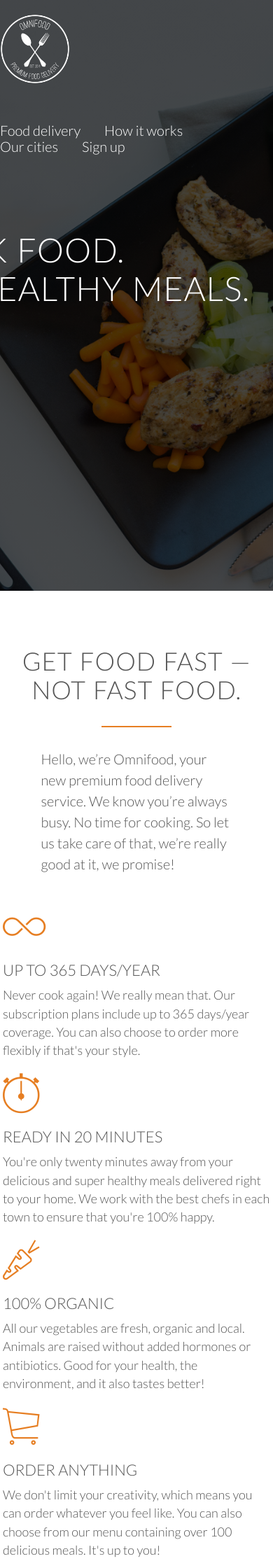
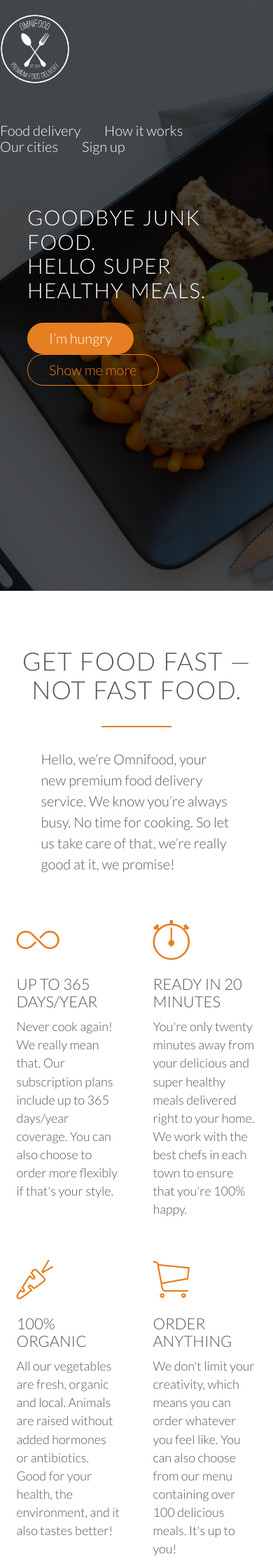
Before and after one commit to aditya-koganti/Omnifood, a PHP site: page / in a window 390 px wide; the page is wider, and only the part inside the window is pictured. Shown: the top 2240 px of that part at 70% size. Run offline with PHP 8.4, Linux system fonts and the light colour scheme; some web fonts are replaced.

Commit message:
responsive-pt-1

```diff
--- a/home.html
+++ b/home.html
@@ -3,7 +3,7 @@
 
 
 <head>
-
+    <meta name="viewport" content="width=device-width, initial-scale=1.0">
     <link rel="stylesheet" type="text/css" href="vendors/css/normalize.css">
     <link rel="stylesheet" type="text/css" href="vendors/css/Grid.css">
     <link rel="stylesheet" type="text/css" href="resources/css/style.css">
--- a/resources/css/style.css
+++ b/resources/css/style.css
@@ -1,5 +1,11 @@
-/*----------COLOR :  #e67e22;
-----------*/
+/*----------COLOR :  #e67e22; ----------*/
+
+
+
+/*-----------------------------------*/
+        /*                 */
+/*-----------------------------------*/
+
 
 
 /*-----------------------------------*/
@@ -212,6 +218,18 @@ header{
     background-attachment: fixed;
 
 }
+/*
+
+h1{
+    margin-top: 0;
+    margin-bottom: 30px;
+    font-size: 240%;
+    color: #fff;
+    letter-spacing: 1px;
+    word-spacing: 3px;
+    font-weight: 300;
+    text-transform:uppercase;
+} */
 
 .hero-top-box{
     position: absolute;
@@ -219,6 +237,24 @@ header{
     top: 50%;
     left: 50%;
     transform: translate(-50%,-50%);
+}
+
+@media screen and (max-width: 500px) {
+    .hero-top-box{
+        width: 80%;
+    }
+    h1{
+        font-size: 150%;
+    }
+    .col{
+        width: 90%;
+        margin: 5%;
+    }
+
+    .col.span-1-of-4{
+        width: 40%;
+        margin: 5%;
+    }
 }
 
 .logo{
```
